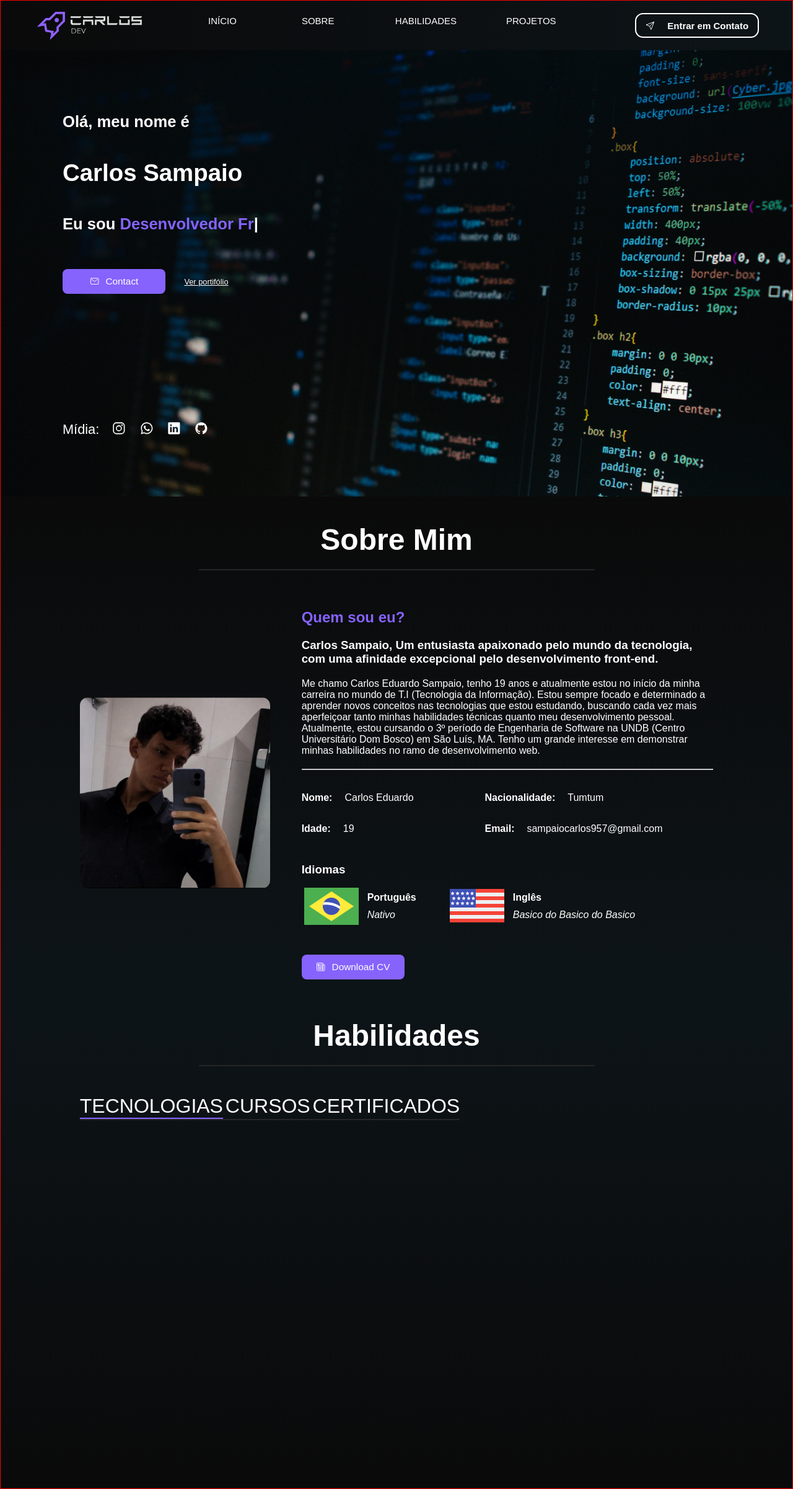
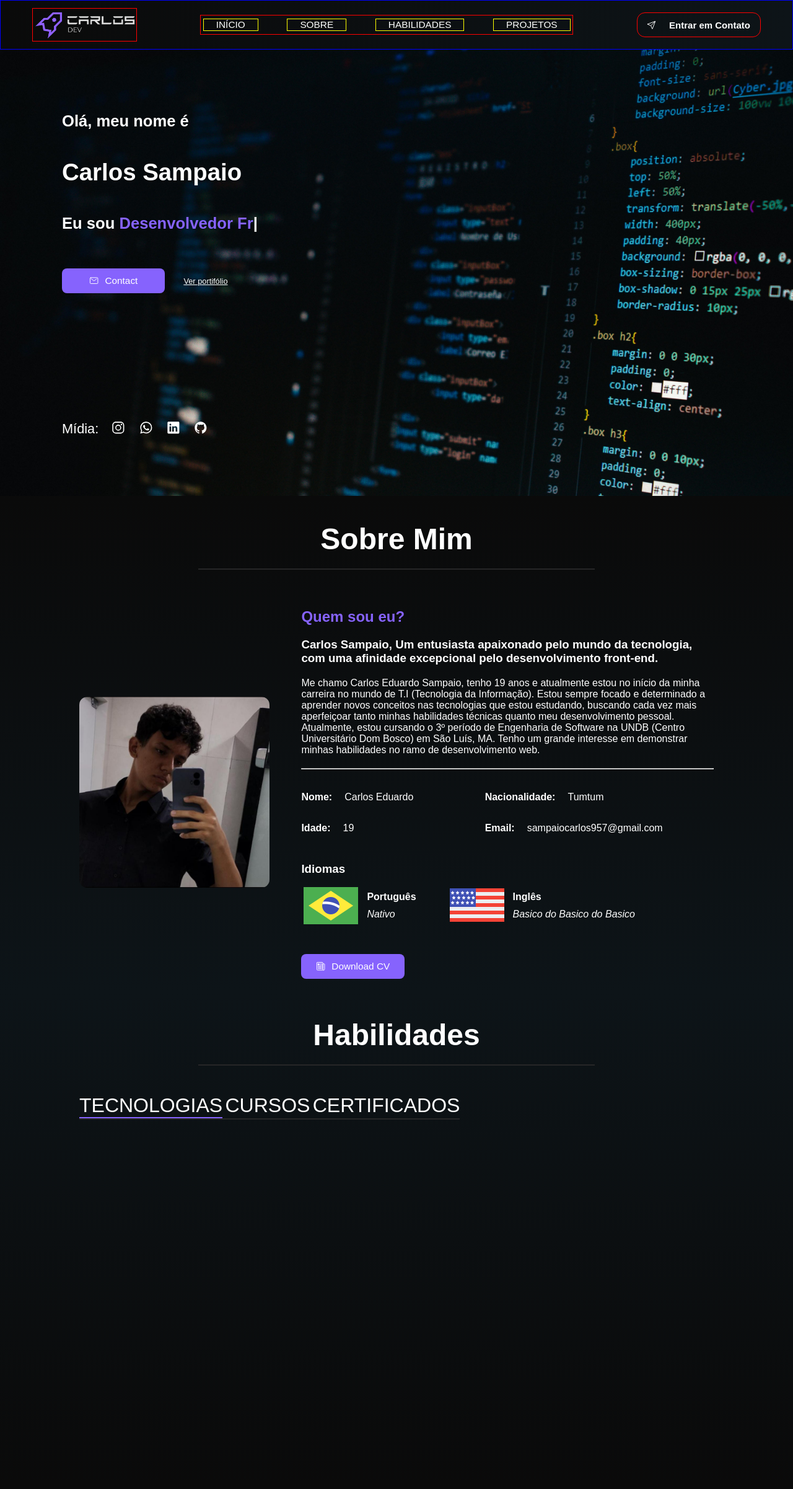
Before and after one commit to SAMPAIOCARLOS/MEUS-PROJETOS, a PHP site: page / in a window 1280 px wide; the page is wider, and only the part inside the window is pictured. Shown: that part at 62% size. After the commit the page ends 1806 px from the top of that part, so only its background shows below. Run offline with PHP 8.4, Linux system fonts and the light colour scheme; some libraries are stand-ins or nearby versions.

Commit message:
fazendo partes da responsividade

```diff
--- a/Portfolio2.0/index.html
+++ b/Portfolio2.0/index.html
@@ -4,8 +4,8 @@
     <meta charset="UTF-8">
     <meta name="viewport" content="width=device-width, initial-scale=1.0">
     <title>CARLOS | HOME</title>
-    <link rel="stylesheet" href="styles/global.css">
-    <link rel="stylesheet" href="styles/index.css">
+    <link rel="stylesheet" href="styles/global.css?v=2022.1">
+    <link rel="stylesheet" href="styles/index.css?v=2022.2">
 </head>
 <body>
     <div class="main">
@@ -15,15 +15,10 @@
                 <img src="imgs/Logo + Letreiro.png" alt="">
             </h2>
 
-            <div id="hamburguer">
-                <span class="line-span"></span>
-                <span class="line-span"></span>
-                <span class="line-span"></span>
-            </div>
 
             <ul class="list-nav">
                 <li class="item-list-nav cursor-pointer"><a href="#">INÍCIO</a></li>
-                <li class="item-list-nav cursor-pointer"><a href="#section-about">SOBRE</a></li>
+                <li class="item-list-nav cursor-pointer" id="sobree"><a href="#section-about">SOBRE</a></li>
                 <li class="item-list-nav cursor-pointer"><a href="#section-ability">HABILIDADES</a></li>
                 <li class="item-list-nav cursor-pointer"><a href="#">PROJETOS</a></li>
             </ul>
@@ -32,6 +27,12 @@
                 <ion-icon name="paper-plane-outline"></ion-icon>
                 Entrar em Contato
             </button>
+
+            <div id="hamburguer">
+                <span class="line-span"></span>
+                <span class="line-span"></span>
+                <span class="line-span"></span>
+            </div>
         </nav>
 
         <header id="header">
@@ -180,5 +181,5 @@
 
 <script src="https://unpkg.com/typed.js@2.1.0/dist/typed.umd.js"></script>
 
-<script src="scripts/functions.js"></script>
+<script src="scripts/functions.js?v=2022.3"></script>
 </html>
--- a/Portfolio2.0/styles/global.css
+++ b/Portfolio2.0/styles/global.css
@@ -4,14 +4,16 @@
     box-sizing: border-box;
     font-family: Arial, Helvetica, sans-serif;
 }
+html {
+    scroll-behavior: smooth;
+}
 body {
-    /* overflow-x: hidden; */
-    scroll-behavior: smooth;
+    overflow-x: hidden;
     width: 100%;
     min-height: 100vh;
 }
 .main {
-    border: 1px solid red;
+    /* border: 1px solid red; */
     width: 100vw;
     min-height: 100%;
 
@@ -19,7 +21,7 @@ body {
 
 .nav {
     width: 100%;
-    /* border: 1px solid blue; */
+    border: 1px solid blue;
     height: 10vh;
     /* background-color: #0c0c0c; */
     background-image: linear-gradient(to right, #0a0a0a, #0d1418);
@@ -32,16 +34,18 @@ body {
     list-style: none;
     display: flex;
     gap: 40px;
-    /* border: 1px solid red; */
+    border: 1px solid red;
     font-size: 1.5vw;
     width: 47vw;
     height: 4vh;
+    align-items: center;
+    justify-content: space-around;
 }
 
 .item-list-nav {
-    width: 12vw;
+    font-size: 1.2vw;
     border-bottom: 1px solid transparent;
-    /* border: 1px solid yellow; */
+    border: 1px solid yellow;
     padding: 0px 20px;
 }
 .item-list-nav > a {
@@ -115,9 +119,10 @@ body {
     gap: 30px;
 }
 
-/* ::-webkit-scrollbar {
-    width: 3px;
-    height: 3px;
+::-webkit-scrollbar {
+    width: 5px;
+    height: 5px;
+    background-color: #0d1418;
 }
 
 ::-webkit-scrollbar-thumb {
@@ -126,7 +131,7 @@ body {
 
 ::-webkit-scrollbar-track {
     background: rgba(0, 0, 0, 0);
-} */
+}
 
 #hamburguer {
     display: none;
@@ -142,12 +147,12 @@ body {
     transition: 0.5s;
 }
 
-#hamburguer.active{
+/* #hamburguer.active{
     position: absolute;
     left: 97%;
     top: 2%;
     z-index: 100;
-}
+} */
 #hamburguer.borda {
     margin-top: 10px;
 }
@@ -167,11 +172,29 @@ body {
 @media(max-width: 1330px) {
     .list-nav {
         font-size: 15px;
+        border: 1px solid red;
+
     }
     .button-nav {
         width: 200px;
         padding: 10px;
         font-size: 15px;
         gap: 15px;
+        border: 1px solid red;
     }
 }
+
+@media(max-width: 1190px) {
+    .list-nav {
+        gap: 10px;
+    }
+}
+
+@media(max-width: 950px) {
+    #hamburguer {
+        display: flex;
+    }
+    .button-nav {
+        display: none;
+    }
+}
--- a/Portfolio2.0/styles/index.css
+++ b/Portfolio2.0/styles/index.css
@@ -14,8 +14,8 @@
 }
 #h2 {
     display: flex;
-    /* border: 1px solid red; */
-    width: 12vw;
+    border: 1px solid red;
+    min-width: 11vw;
     height: 70%;
 }
 #img {
@@ -26,7 +26,7 @@
 
 #information-header {
     /* border: 1px solid red; */
-    width: 100vw;
+    /* width: 100vw; */
     height: 40vh;
     display: flex;
     flex-direction: column;
@@ -37,6 +37,8 @@
 
 .h3-information {
     font-size: 2vw;
+    /* border: 1px solid red; */
+    width: 50%;
 }
 #h1-name {
     font-size: 3vw;
@@ -46,7 +48,7 @@
     display: flex;
     align-items: center;
     gap: 30px;
-    width: 100vw;
+    /* width: 100vw; */
     height: 8vh;
 }
 .buttons {
```
Also changed, not shown: Portfolio2.0/scripts/functions.js (line endings or trailing spaces).
